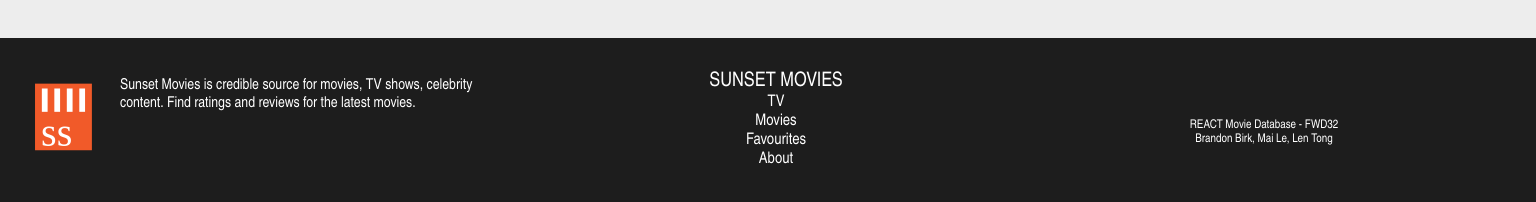
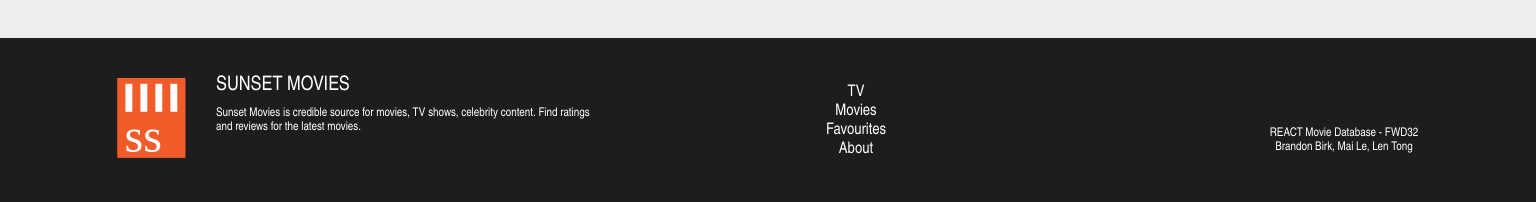
Before and after one commit to brandonb95/Movie-Database, a React (Create React App) app in the folder movie-database/: page /single-movie/1 in a window 1536 px wide. Shown: the part 1176-1378 px from the top of the page. Built offline with nearby package versions, Linux system fonts and the light colour scheme; no server answers.

Commit message:
footer styling

```diff
--- a/movie-database/src/components/Footer.js
+++ b/movie-database/src/components/Footer.js
@@ -11,17 +11,17 @@ const Footer = ({ title }) => {
         <section className="footer-main">
 
             <div className="logo-desc">
-            <div className="footer-logo">
-                <img src={logo} alt="Sunset Logo" />
-            </div>
-
-                <p className="footer-desc">Sunset Movies is credible source for movies, TV shows, celebrity content. Find ratings and reviews for the latest movies.</p>
+                <div className="footer-logo">
+                    <img src={logo} alt="Sunset Logo" />
+                </div>
+                <div>
+                    <h1><Link to="/">{title}</Link></h1>
+                    <p className="footer-desc">Sunset Movies is credible source for movies, TV shows, celebrity content. Find ratings and reviews for the latest movies.</p>
+                </div>
             </div>
 
 
         <div className="footer-content">
-
-            <h1><Link to="/">{title}</Link></h1>
 
             <nav className="footer-nav">
             <ul>
--- a/movie-database/src/scss/_footer.scss
+++ b/movie-database/src/scss/_footer.scss
@@ -21,12 +21,7 @@ footer {
         gap: 2rem;
 
         img {
-            width: 5rem;
-        }
-
-        h1 {
-            font-size: 1.25rem;
-            font-weight: 400;
+            width: 6rem;
         }
 
         li {
@@ -49,13 +44,19 @@ footer {
         .logo-desc {
             display: flex;
 
+            h1 {
+            padding-top: .25rem;
+            padding-left: 1rem;
+            font-size: 1.25rem;
+            font-weight: 400;
+            }
+
             .footer-desc {
+                padding-top: .5rem;
+                padding-left: 1rem;
                 max-width: 25rem;
-                padding-left: 1rem;
+                font-size: .75rem;
 
-                p{
-                    font-size: 0.1rem;
-                }
             }
         }
 
@@ -88,10 +89,11 @@ footer {
         text-align: left;
         gap: 2rem;
         align-items: center;
-    }
+
         .logo-desc{
             p{
                 font-size: 15px;
+            }
         }
     }
     }
@@ -102,10 +104,19 @@ footer {
         margin-top: 32rem;
         display: grid;
         grid-template-columns: 2fr 1fr;
-    }
 
         .footer-main{
             display: grid;
             grid-template-columns: 2fr 1fr;
+
+            .logo-desc {
+                padding-left: 5rem;
             }
         }
+
+        .credits {
+            padding-top: 3.5rem;
+            padding-left: 10rem;
+        }
+    }
+}
```
Lines whose indentation alone changed are shown as unchanged.
